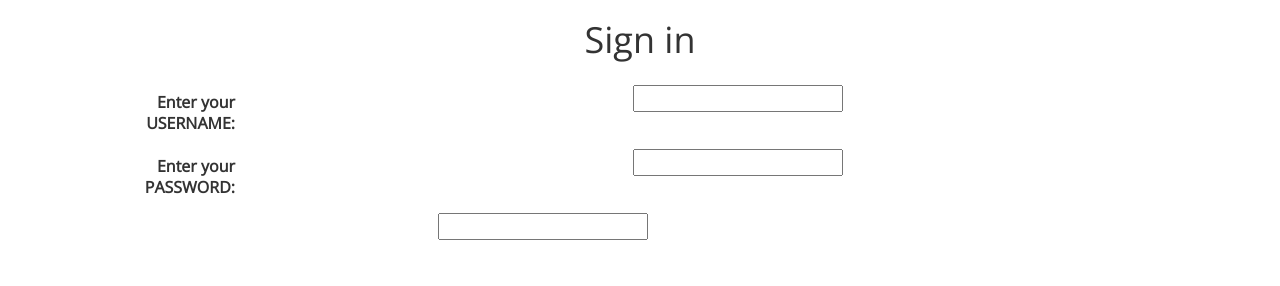
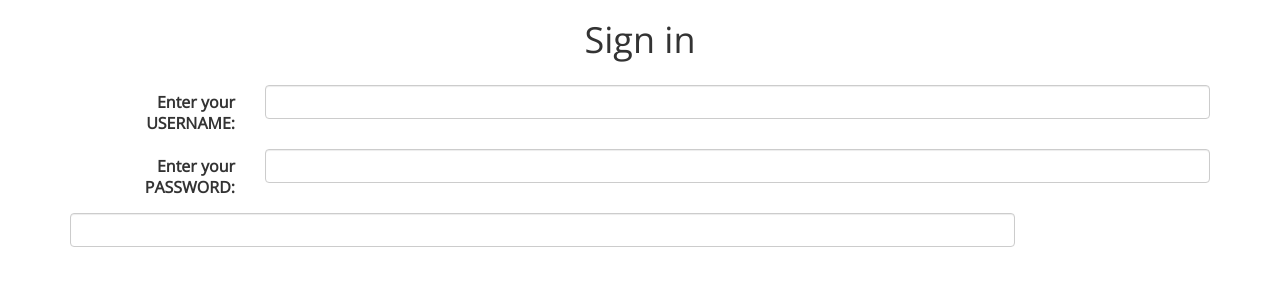
Before and after one commit to sathishdk/learn, a plain HTML site: page index.html in a window 1280 px wide. Drawn offline with nearby package versions, Linux system fonts and the light colour scheme.

Commit message:
Update index.html

```diff
--- a/index.html
+++ b/index.html
@@ -20,18 +20,18 @@
             <div class="form-group">
               <label class="control-label col-md-2">Enter your USERNAME: </label>
               <div class="col-md-10">
-                <input type="text" id="user" />
+                <input type="text" id="user" class="form-control" />
               </div>
             </div>
             <div class="form-group">
               <label class="control-label col-md-2">Enter your PASSWORD: </label>
               <div class="col-md-10">
-                <input type="password" id="pwd" />
+                <input type="password" id="pwd" class="form-control" />
               </div>
             </div>
             <div class="form-group">
               <div class="col-md-10">
-                <input type="text" id="username" />
+                <input type="text" id="username" class="form-control" />
               </div>
             </div>
           </form>
```
